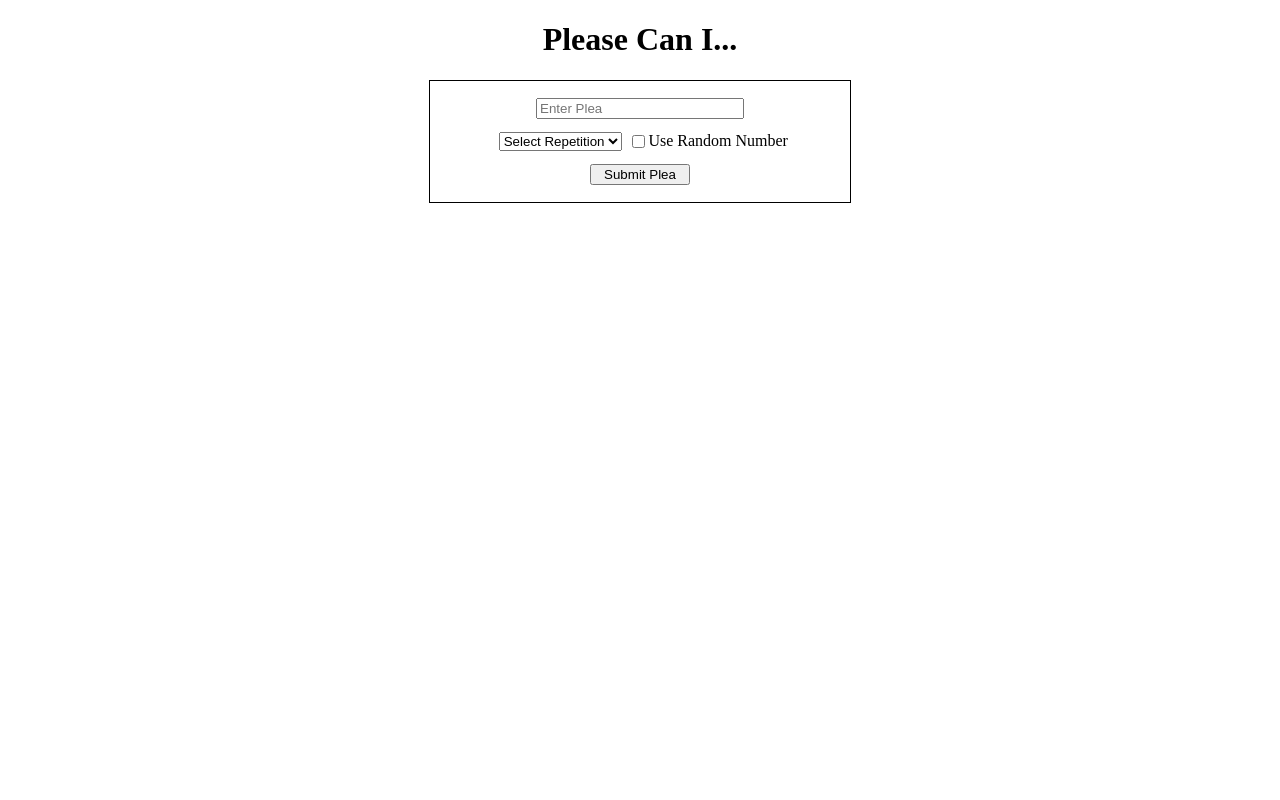
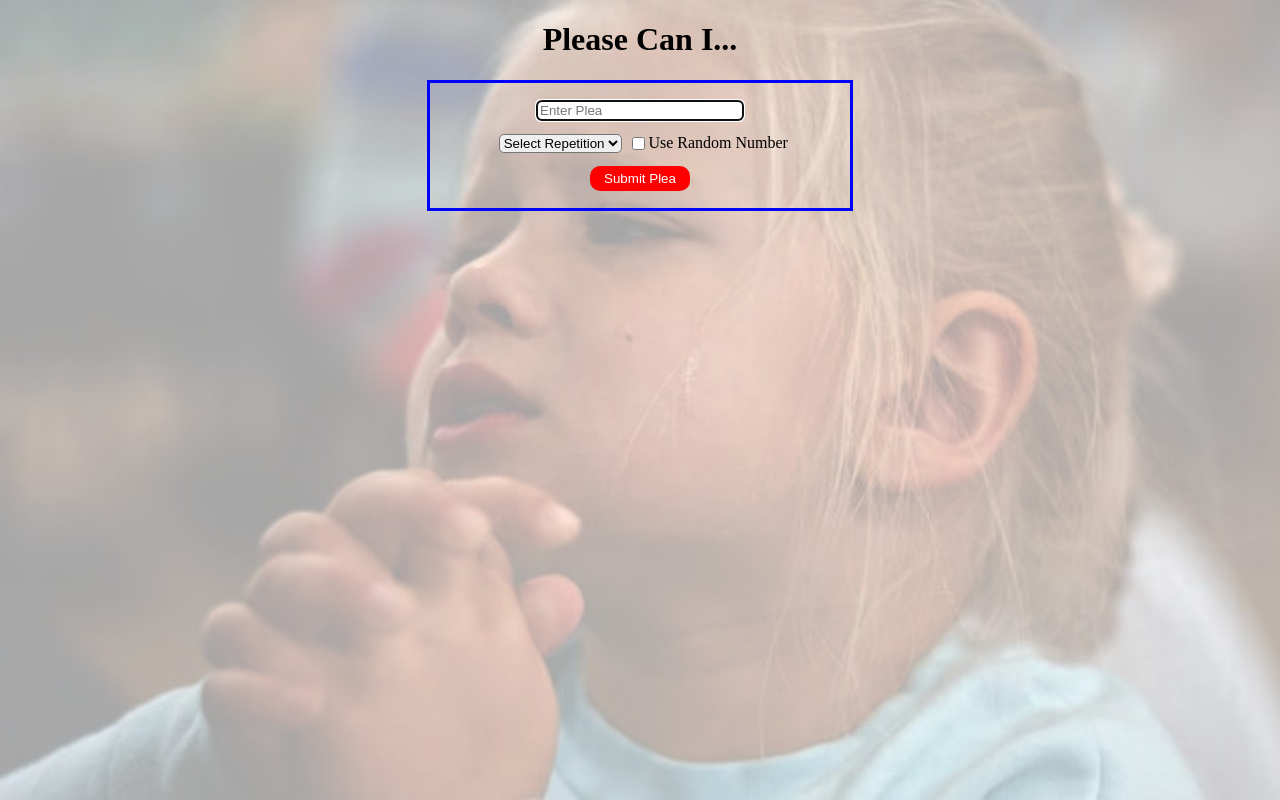
Before and after one commit to sudopigeek/please-can-i, a plain HTML site: page index.html in a window 1280 px wide. Drawn offline with Linux system fonts and the light colour scheme; a web font is replaced by a local one.

Commit message:
Added final touches

```diff
--- a/index.html
+++ b/index.html
@@ -6,6 +6,10 @@
     <meta name="viewport" content="width=device-width, initial-scale=1.0">
     <link rel="stylesheet" href="styles/main.css">
     <script type="module" src="scripts/main.js"></script>
+    <link rel="preconnect" href="https://fonts.googleapis.com">
+    <link rel="preconnect" href="https://fonts.gstatic.com" crossorigin>
+    <link href="https://fonts.googleapis.com/css2?family=ZCOOL+KuaiLe&display=swap" rel="stylesheet">
+    <link rel="shortcut icon" type="image/png" href="icon.png"/>
     <title>Please Can I...</title>
 </head>
 <body>
--- a/scripts/main.js
+++ b/scripts/main.js
@@ -6,6 +6,12 @@ const populateReps = () => {
         option.innerHTML = i
         container.appendChild(option)
     }
+}
+const randomColor = () => {
+    var x = Math.floor(Math.random() * 256);
+    var y = Math.floor(Math.random() * 256);
+    var z = Math.floor(Math.random() * 256);
+    return "rgb(" + x + "," + y + "," + z + ")";
 }
 const showPleas = (plea, reps) => {
     let outputContainer = document.getElementById("pleaOutput")
@@ -22,12 +28,14 @@ const showPleas = (plea, reps) => {
         } else {
             p.innerHTML = plea
         }
+        p.style.color = randomColor()
         outputContainer.appendChild(p)
     }
 }
 document.getElementById("submitBtn").addEventListener('click', function(event) {
     let childPlea = document.getElementById("childPlea")
     let reps = document.getElementById("reps")
+    event.preventDefault()
     if (childPlea.value == "") {
         alert("Please specify a plea and its repetition.")
     } else {
@@ -37,7 +45,14 @@ document.getElementById("submitBtn").addEventListener('click', function(event) {
             showPleas(childPlea.value, reps.value)
         }
     }
-    event.preventDefault()
+})
+document.querySelectorAll(".pleaForm, .random").forEach(function(element) {
+    element.addEventListener('keyup', function(event) {
+        if (event.keyCode === 13) {
+            event.preventDefault()
+            document.getElementById("submitBtn").click()
+        }
+    })
 })
 document.querySelectorAll(".random").forEach(function(element) {
     element.addEventListener('click', function() {
@@ -64,3 +79,4 @@ document.querySelectorAll(".random").forEach(function(element) {
 })
 
 populateReps()
+document.getElementById("childPlea").focus()
--- a/styles/main.css
+++ b/styles/main.css
@@ -1,7 +1,17 @@
-h1 { text-align: center; }
 #childPlea {width: 200px;}
 .pleaForm { margin: 0.5em; }
-#submitBtn { width: 100px; }
+h1 {
+    text-align: center;
+    font-family: 'ZCOOL KuaiLe';
+}
+#submitBtn {
+    width: 100px;
+    height: 25px;
+    border-radius: 10px;
+    background-color:red;
+    color: white;
+    border-style: none;
+}
 main {
     display: flex;
     flex-direction: column;
@@ -12,7 +22,7 @@ form {
     display: flex;
     flex-direction: column;
     align-items: center;
-    border: 1px solid black;
+    border: 3px solid blue;
     padding: 10px;
     width: 400px;
 }
@@ -27,3 +37,13 @@ form {
     cursor:pointer;
     user-select: none;
 }
+html {
+    background: url("../begging.jpg") no-repeat center center fixed;
+    -webkit-background-size: cover;
+    -moz-background-size: cover;
+    -o-background-size: cover;
+    background-size: cover;
+}
+.pleaForm, .random {
+    border-radius: 5px;
+}
```
Also changed, not shown: begging.jpg (added), icon.png (added).
